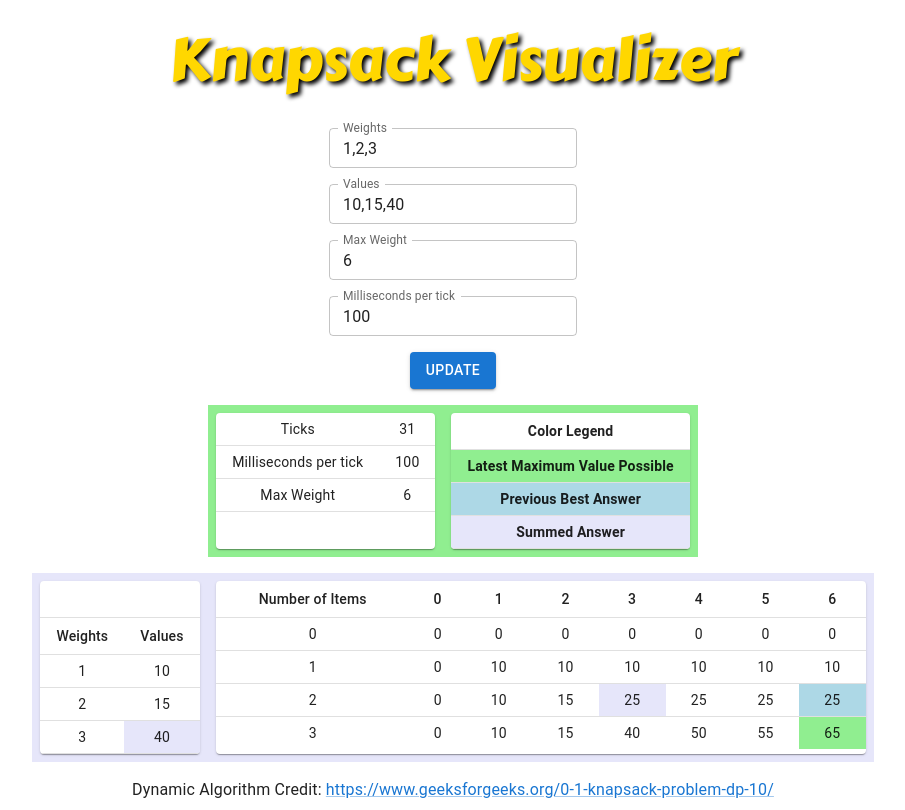
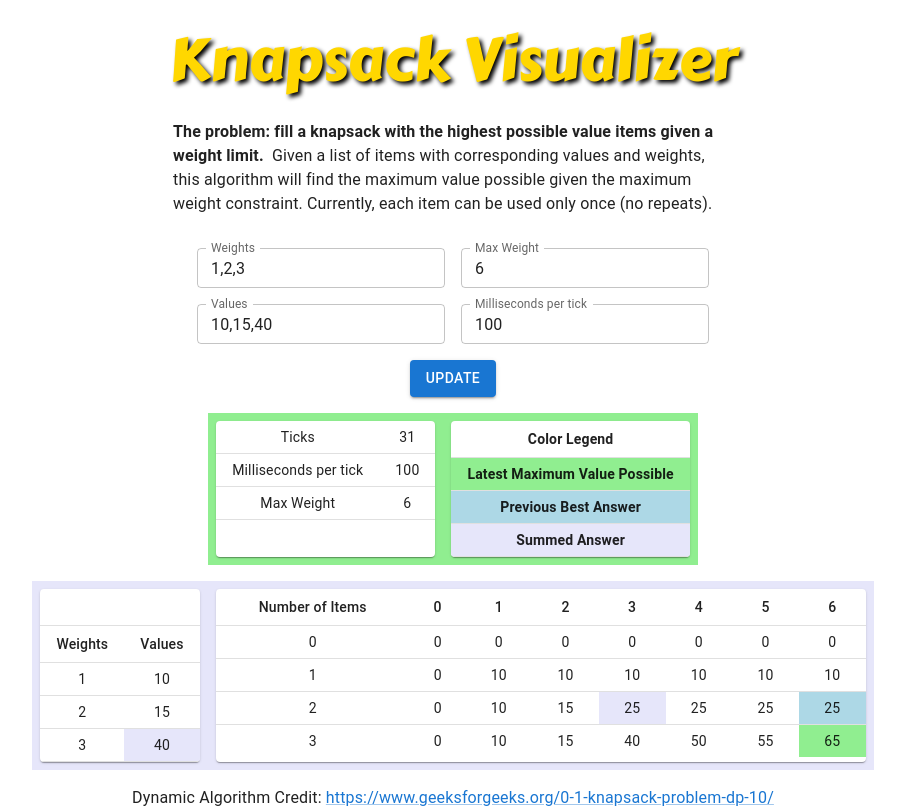
Before and after one commit to masaok/knapsack-web, a React (Create React App) app: page / in a window 1280 px wide. Shown: the whole page, without its empty margins (187-1092 px from the left). Built offline with nearby package versions, Linux system fonts and the light colour scheme.

Commit message:
Put the text fields side by side

```diff
--- a/src/pages/Dashboard/Dashboard.jsx
+++ b/src/pages/Dashboard/Dashboard.jsx
@@ -18,8 +18,12 @@ const useStyles = makeStyles(
       height: '100vh',
     },
 
+    // Header
     header: {
       display: 'flex',
+      flex: 1,
+      flexDirection: 'column',
+      alignItems: 'center',
       justifyContent: 'center',
       marginTop: theme.spacing(3),
       marginBottom: theme.spacing(3),
@@ -28,13 +32,18 @@ const useStyles = makeStyles(
     pageTitle: {
       color: 'gold',
       fontSize: 60,
-      // fontFamily: ['Carter One', 'sans-serif'].join(','),
-      fontFamily: 'Carter One',
+      fontFamily: ['Carter One', 'sans-serif'].join(','),
       textShadow: '3px 3px 4px #000',
       marginTop: theme.spacing(2),
       marginBottom: theme.spacing(2),
     },
 
+    description: {
+      marginTop: theme.spacing(3),
+      maxWidth: theme.spacing(70),
+    },
+
+    // Main Content
     body: {
       display: 'flex',
     },
@@ -85,6 +94,15 @@ const Dashboard = props => {
           <Typography variant="h2">
             <span className={classes.pageTitle}>Knapsack Visualizer</span>
           </Typography>
+          <div className={classes.description}>
+            <b>
+              The problem: fill a knapsack with the highest possible value items given a weight
+              limit.
+            </b>
+            &nbsp; Given a list of items with corresponding values and weights, this algorithm will
+            find the maximum value possible given the maximum weight constraint. Currently, each
+            item can be used only once (no repeats).
+          </div>
         </div>
         <div className={classes.body}>
           <div className={classes.sidebar}></div>
--- a/src/pages/Dashboard/content/KnapsackDynamic/KnapsackDynamic.jsx
+++ b/src/pages/Dashboard/content/KnapsackDynamic/KnapsackDynamic.jsx
@@ -24,12 +24,17 @@ const useStyles = makeStyles(
       alignItems: 'center',
     },
 
-    // Larger Areas
+    // Top Area
     topArea: {
       display: 'flex',
       flexDirection: 'column',
       flex: 1,
+      alignItems: 'center',
       // backgroundColor: 'lightblue',
+    },
+
+    textField: {
+      paddingBottom: theme.spacing(1),
     },
 
     infoArea: {
@@ -102,7 +107,7 @@ const useStyles = makeStyles(
     inputs: {
       display: 'flex',
       flex: 1,
-      flexDirection: 'column',
+      // flexDirection: 'column',
       justifyContent: 'center',
       alignItems: 'center',
     },
@@ -394,7 +399,8 @@ const KnapsackDynamic = props => {
     <div className={classes.root}>
       <div className={classes.topArea}>
         <div className={classes.inputs}>
-          <div className={classes.fields}>
+          <div>
+            <div className={clsx(classes.fields, classes.textField)}>
               <TextField
                 name="weights"
                 label="Weights"
@@ -412,7 +418,9 @@ const KnapsackDynamic = props => {
                 onChange={handleFieldChange}
               />
             </div>
-          <div className={classes.fields}>
+          </div>
+          <div>
+            <div className={clsx(classes.fields, classes.textField)}>
               <TextField
                 name="maxWeight"
                 label="Max Weight"
@@ -430,11 +438,12 @@ const KnapsackDynamic = props => {
                 onChange={handleFieldChange}
               />
             </div>
+          </div>
+        </div>
         <div className={clsx(classes.fields, classes.updateButton)}>
           <Button variant="contained" onClick={handleUpdate} disabled={errors.length > 0}>
             Update
           </Button>
-          </div>
         </div>
       </div>
 
```
Lines whose indentation alone changed are shown as unchanged.
